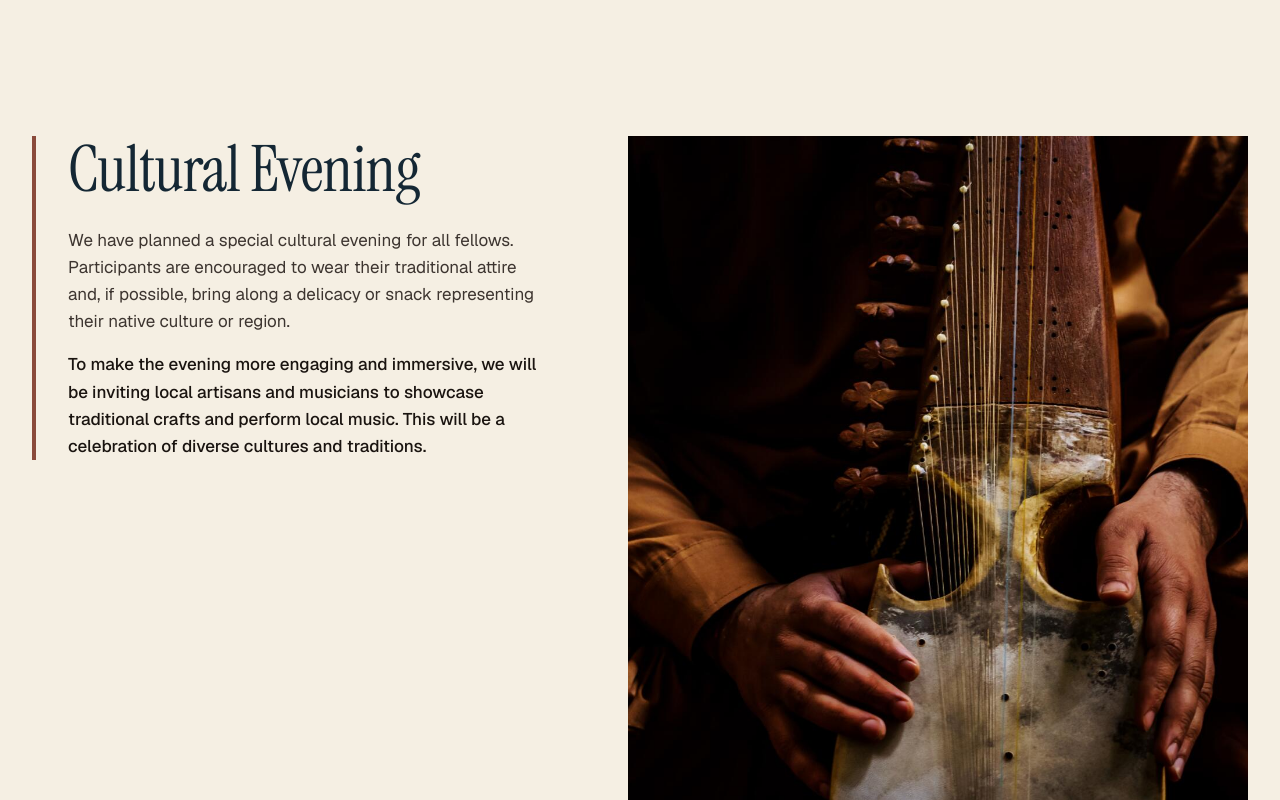
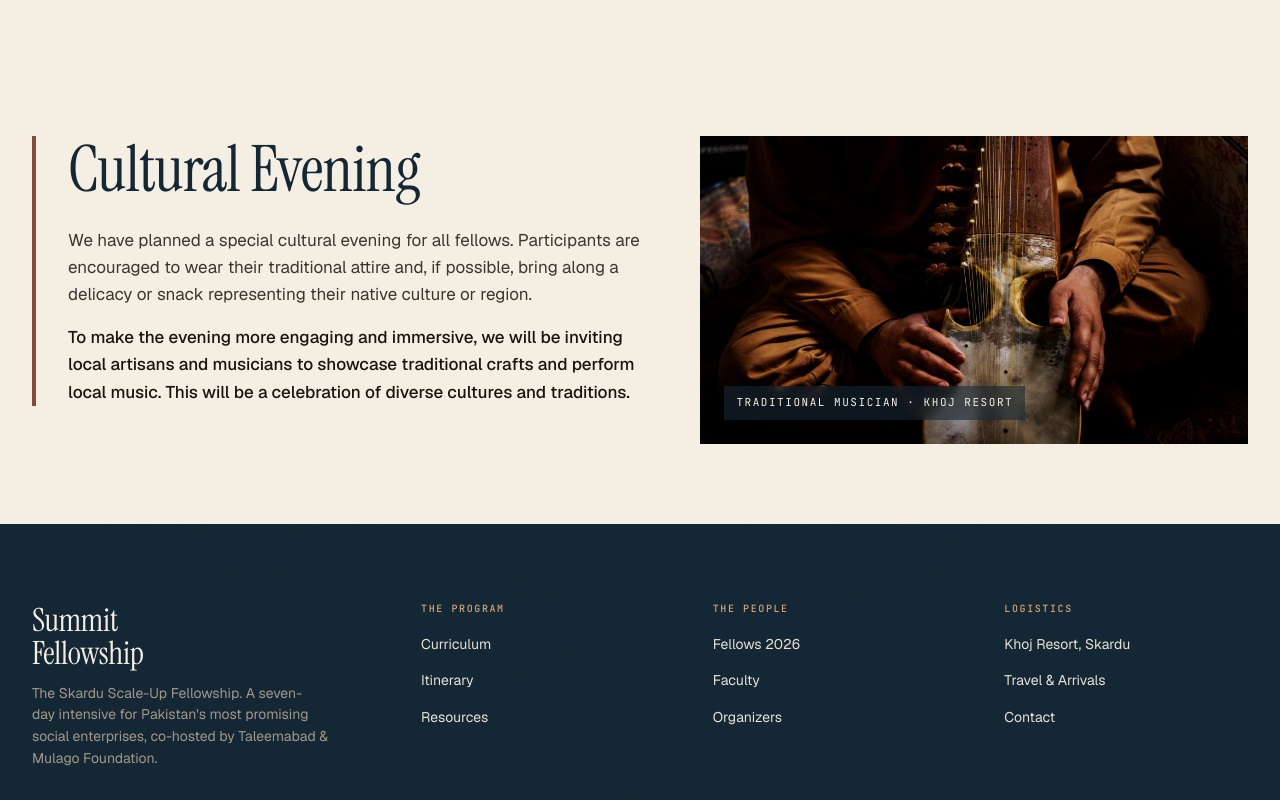
Before and after one commit to usmanjaved-droid/summit-fellowship-website, a Next.js app: page /venue in a window 1280 px wide. Shown: the part 8020-8820 px from the top of the page. Built offline with nearby package versions, Linux system fonts and the light colour scheme.

Commit message:
fix: change Cultural Evening image to horizontal aspect ratio
- Change aspect ratio from 3/4 (vertical) to 16/9 (horizontal)
- Image now matches text height on left side

```diff
--- a/app/venue/page.module.css
+++ b/app/venue/page.module.css
@@ -705,8 +705,8 @@
 
 .culturalEveningGrid {
   display: grid;
-  grid-template-columns: 1fr 1.2fr;
-  gap: 80px;
+  grid-template-columns: 1fr 0.9fr;
+  gap: 60px;
   align-items: start;
 }
 
@@ -738,7 +738,7 @@
 }
 
 .culturalEveningImageSlot {
-  aspect-ratio: 4/5;
+  aspect-ratio: 16/9;
   background: var(--paper-warm);
   position: relative;
   margin: 0;
```
